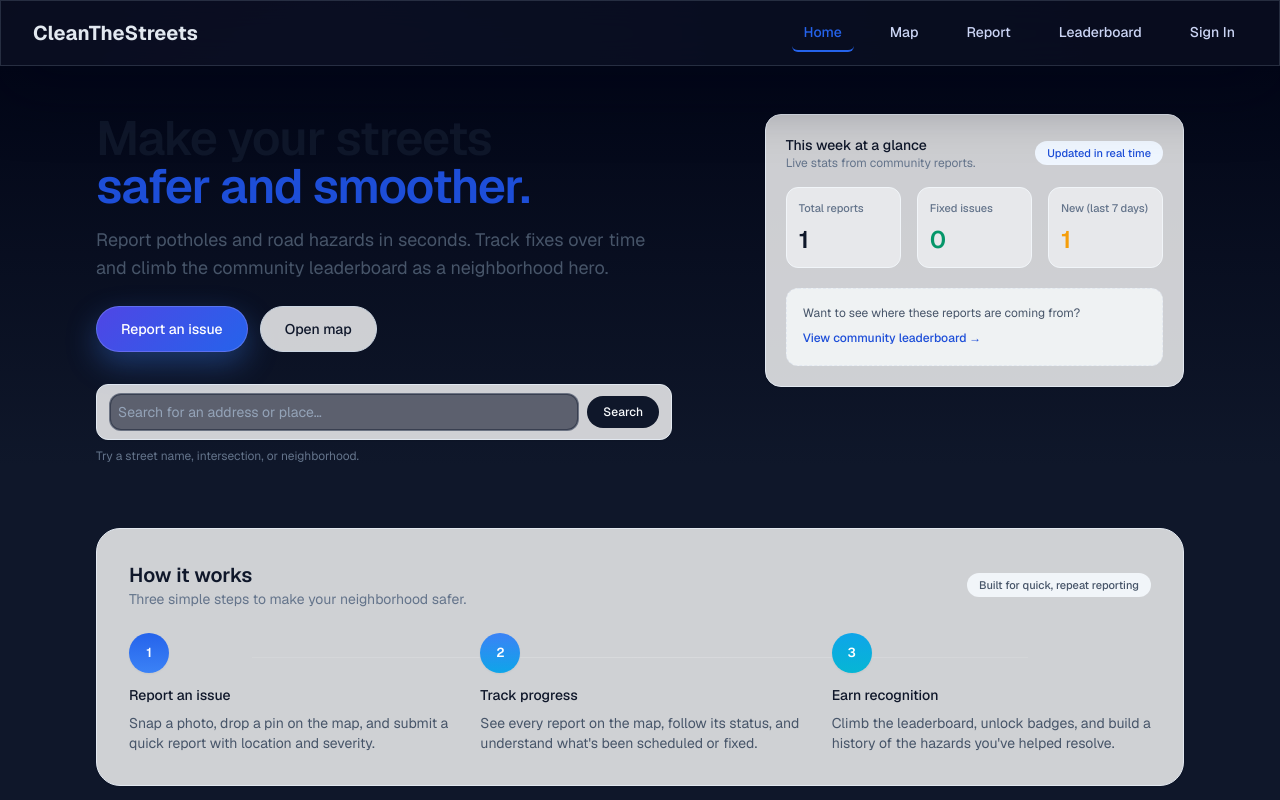
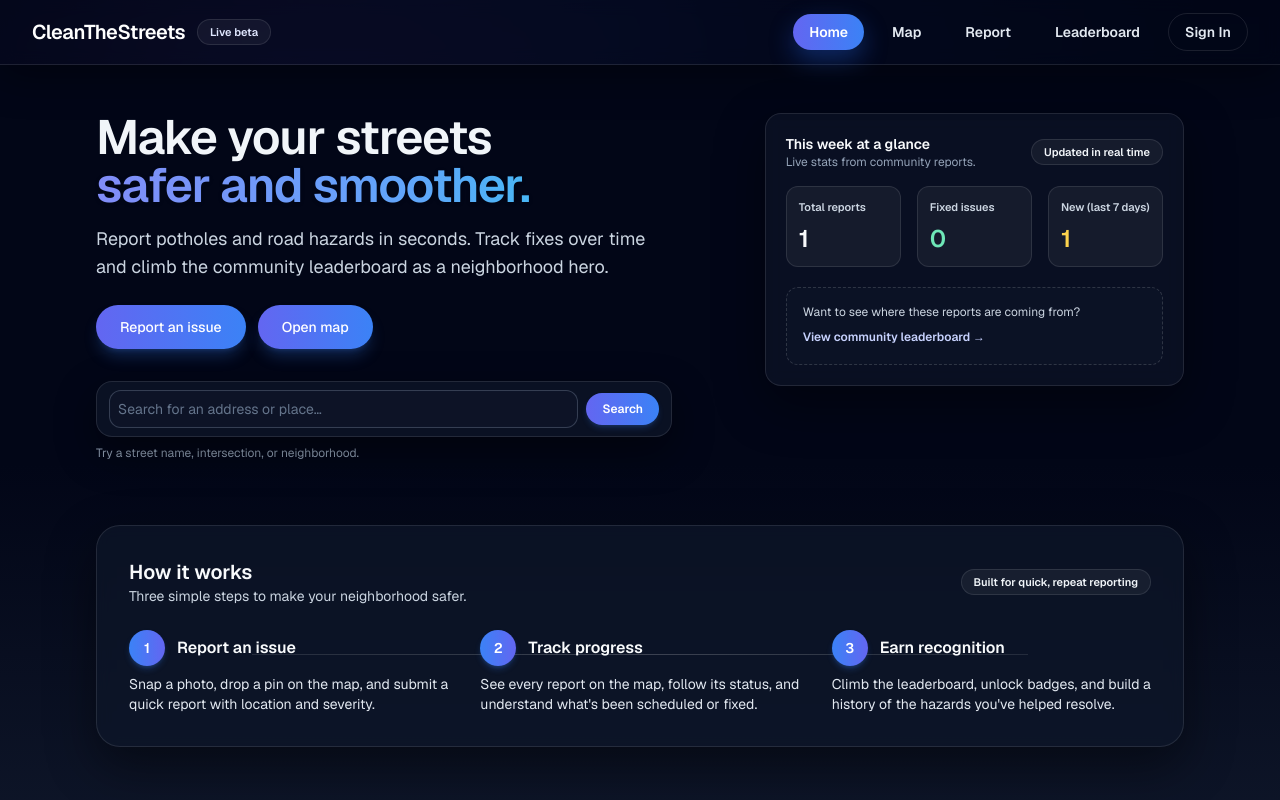
Before and after one commit to theohudson24/cleanthestreets, a Next.js app: page / in a window 1280 px wide. Shown: the top 800 px of the page. Built offline with nearby package versions, Linux system fonts and the light colour scheme.

Commit message:
Homepage update

```diff
--- a/src/app/page.js
+++ b/src/app/page.js
@@ -47,18 +47,18 @@ export default function Home() {
   };
 
   return (
-    <div className="min-h-screen bg-gradient-to-b from-slate-950 via-slate-900 to-slate-900 text-slate-100">
+    <div className="min-h-screen bg-gradient-to-b from-slate-950 via-slate-950 to-slate-900 text-slate-100">
       {/* main content sits under your existing global navbar */}
       <div className="max-w-6xl mx-auto px-4 sm:px-6 lg:px-8 py-12">
         {/* Main layout: hero + stats card */}
         <main className="grid gap-10 lg:grid-cols-[minmax(0,1.5fr)_minmax(0,1fr)] items-start">
           {/* Left: Hero + search + primary actions */}
           <section>
-            <h1 className="text-4xl sm:text-5xl font-semibold tracking-tight text-slate-900 mb-4">
-              Make your streets
-              <span className="block text-blue-700">safer and smoother.</span>
+            <h1 className="text-4xl sm:text-5xl font-semibold tracking-tight mb-4">
+              <span className="text-slate-100">Make your streets</span>
+              <span className="block bg-gradient-to-r from-indigo-400 via-blue-400 to-cyan-400 bg-clip-text text-transparent drop-shadow">safer and smoother.</span>
             </h1>
-            <p className="text-base sm:text-lg text-slate-600 max-w-xl mb-6">
+            <p className="text-base sm:text-lg text-slate-300 max-w-xl mb-6">
               Report potholes and road hazards in seconds. Track fixes over time and
               climb the community leaderboard as a neighborhood hero.
             </p>
@@ -67,13 +67,13 @@ export default function Home() {
             <div className="flex flex-col sm:flex-row gap-3 mb-8">
               <Link
                 href="/report"
-                className="inline-flex items-center justify-center rounded-full bg-blue-600 px-6 py-3 text-sm font-medium text-white shadow-sm hover:bg-blue-700 transition-colors"
+                className="inline-flex items-center justify-center rounded-full bg-gradient-to-r from-indigo-500 to-blue-500 px-6 py-3 text-sm font-medium text-white shadow-lg shadow-blue-500/25 hover:brightness-110 transition"
               >
                 Report an issue
               </Link>
               <Link
                 href="/map"
-                className="inline-flex items-center justify-center rounded-full border border-slate-300 bg-white/80 px-6 py-3 text-sm font-medium text-slate-900 hover:bg-white transition-colors"
+                className="inline-flex items-center justify-center rounded-full bg-gradient-to-r from-indigo-500 to-blue-500 px-6 py-3 text-sm font-medium text-white shadow-lg shadow-blue-500/25 hover:brightness-110 transition"
               >
                 Open map
               </Link>
@@ -83,23 +83,23 @@ export default function Home() {
             <div className="max-w-xl">
               <form
                 onSubmit={handleSearch}
-                className="flex items-center gap-2 rounded-xl border border-slate-200 bg-white/80 px-3 py-2 shadow-sm"
+                className="flex items-center gap-2 rounded-2xl border border-white/10 bg-slate-900/70 px-3 py-2 shadow-[0_15px_40px_rgba(0,0,0,0.45)] backdrop-blur"
               >
                 <input
                   type="text"
                   value={searchQuery}
                   onChange={(e) => setSearchQuery(e.target.value)}
                   placeholder="Search for an address or place…"
-                  className="flex-1 border-none bg-transparent px-2 py-2 text-sm text-slate-900 placeholder:text-slate-400 focus:outline-none focus:ring-0"
+                  className="flex-1 border-none bg-transparent px-2 py-2 text-sm text-slate-100 placeholder:text-slate-500 focus:outline-none focus:ring-0"
                 />
                 <button
                   type="submit"
-                  className="inline-flex items-center rounded-full bg-slate-900 px-4 py-2 text-xs font-medium text-slate-50 hover:bg-slate-800 transition-colors"
+                  className="inline-flex items-center rounded-full bg-gradient-to-r from-indigo-500 to-blue-500 px-4 py-2 text-xs font-semibold text-white shadow-md shadow-blue-500/20 hover:brightness-110 transition"
                 >
                   Search
                 </button>
               </form>
-              <p className="mt-2 text-xs text-slate-500">
+              <p className="mt-2 text-xs text-slate-400">
                 Try a street name, intersection, or neighborhood.
               </p>
             </div>
@@ -107,66 +107,41 @@ export default function Home() {
 
           {/* Right: Stats card */}
           <aside>
-            <div className="rounded-2xl border border-slate-200 bg-white/80 p-5 shadow-sm">
+            <div className="rounded-2xl border border-white/10 bg-slate-900/60 p-5 shadow-[0_18px_50px_rgba(0,0,0,0.4)] backdrop-blur">
               <div className="flex items-center justify-between mb-4">
                 <div>
-                  <h2 className="text-sm font-medium text-slate-900">This week at a glance</h2>
-                  <p className="text-xs text-slate-500">
-                    Live stats from community reports.
-                  </p>
+                  <h2 className="text-sm font-semibold text-slate-50">This week at a glance</h2>
+                  <p className="text-xs text-slate-400">Live stats from community reports.</p>
                 </div>
-                <span className="rounded-full bg-blue-50 px-3 py-1 text-[11px] font-medium text-blue-700">
+                <span className="rounded-full bg-white/5 px-3 py-1 text-[11px] font-semibold text-slate-100 border border-white/10">
                   Updated in real time
                 </span>
               </div>
 
               <div className="grid grid-cols-1 gap-4 sm:grid-cols-3">
-                <div className="rounded-xl border border-slate-100 bg-slate-50/60 p-3">
-                  <div className="text-[11px] font-medium text-slate-500 mb-2">
-                    Total reports
-                  </div>
-                  <div className="text-2xl font-semibold text-slate-900 leading-tight">
-                    {loading ? (
-                      <LoadingSpinner size="sm" className="mx-auto" />
-                    ) : (
-                      stats.total ?? '—'
-                    )}
+                <div className="rounded-xl border border-white/10 bg-white/5 p-3">
+                  <div className="text-[11px] font-semibold text-slate-300 mb-2">Total reports</div>
+                  <div className="text-2xl font-semibold text-slate-50 leading-tight">
+                    {loading ? <LoadingSpinner size="sm" className="mx-auto" /> : stats.total ?? '—'}
                   </div>
                 </div>
-                <div className="rounded-xl border border-slate-100 bg-slate-50/60 p-3">
-                  <div className="text-[11px] font-medium text-slate-500 mb-2">
-                    Fixed issues
-                  </div>
-                  <div className="text-2xl font-semibold text-emerald-600 leading-tight">
-                    {loading ? (
-                      <LoadingSpinner size="sm" className="mx-auto" />
-                    ) : (
-                      stats.fixed ?? '—'
-                    )}
+                <div className="rounded-xl border border-white/10 bg-white/5 p-3">
+                  <div className="text-[11px] font-semibold text-slate-300 mb-2">Fixed issues</div>
+                  <div className="text-2xl font-semibold text-emerald-300 leading-tight">
+                    {loading ? <LoadingSpinner size="sm" className="mx-auto" /> : stats.fixed ?? '—'}
                   </div>
                 </div>
-                <div className="rounded-xl border border-slate-100 bg-slate-50/60 p-3">
-                  <div className="text-[11px] font-medium text-slate-500 mb-2">
-                    New (last 7 days)
-                  </div>
-                  <div className="text-2xl font-semibold text-amber-500 leading-tight">
-                    {loading ? (
-                      <LoadingSpinner size="sm" className="mx-auto" />
-                    ) : (
-                      stats.recent ?? '—'
-                    )}
+                <div className="rounded-xl border border-white/10 bg-white/5 p-3">
+                  <div className="text-[11px] font-semibold text-slate-300 mb-2">New (last 7 days)</div>
+                  <div className="text-2xl font-semibold text-amber-300 leading-tight">
+                    {loading ? <LoadingSpinner size="sm" className="mx-auto" /> : stats.recent ?? '—'}
                   </div>
                 </div>
               </div>
 
-              <div className="mt-5 rounded-xl border border-dashed border-slate-200 bg-slate-50/80 p-4">
-                <p className="text-xs text-slate-600 mb-1">
-                  Want to see where these reports are coming from?
-                </p>
-                <Link
-                  href="/leaderboard"
-                  className="text-xs font-medium text-blue-700 hover:text-blue-800"
-                >
+              <div className="mt-5 rounded-xl border border-dashed border-white/15 bg-slate-900/50 p-4">
+                <p className="text-xs text-slate-300 mb-1">Want to see where these reports are coming from?</p>
+                <Link href="/leaderboard" className="text-xs font-semibold text-indigo-200 hover:text-white">
                   View community leaderboard →
                 </Link>
               </div>
@@ -174,19 +149,15 @@ export default function Home() {
           </aside>
         </main>
 
-        {/* How it works – more stylized / Linear-like */}
+        {/* How it works – Linear-inspired glass */}
         <section className="mt-16">
-          <div className="rounded-3xl border border-slate-200 bg-white/80 p-6 sm:p-8 shadow-sm">
+          <div className="rounded-3xl border border-white/10 bg-slate-900/65 text-slate-100 p-6 sm:p-8 shadow-[0_18px_50px_rgba(0,0,0,0.45)] backdrop-blur">
             <div className="flex items-center justify-between mb-6">
               <div>
-                <h2 className="text-lg sm:text-xl font-semibold text-slate-900">
-                  How it works
-                </h2>
-                <p className="text-xs sm:text-sm text-slate-500">
-                  Three simple steps to make your neighborhood safer.
-                </p>
+                <h2 className="text-lg sm:text-xl font-semibold text-slate-50">How it works</h2>
+                <p className="text-xs sm:text-sm text-slate-300">Three simple steps to make your neighborhood safer.</p>
               </div>
-              <span className="hidden sm:inline-flex items-center rounded-full bg-slate-100 px-3 py-1 text-[11px] font-medium text-slate-600">
+              <span className="hidden sm:inline-flex items-center rounded-full bg-white/5 px-3 py-1 text-[11px] font-semibold text-slate-100 border border-white/10">
                 Built for quick, repeat reporting
               </span>
             </div>
@@ -198,43 +169,40 @@ export default function Home() {
               <div className="grid gap-8 sm:grid-cols-3">
                 {/* Step 1 */}
                 <div className="relative flex flex-col gap-2">
-                  <div className="inline-flex h-10 w-10 items-center justify-center rounded-full bg-gradient-to-b from-blue-600 to-blue-500 text-[13px] font-semibold text-white shadow-sm">
-                    1
+                  <div className="flex items-center gap-3">
+                    <span className="flex h-9 w-9 items-center justify-center rounded-full bg-gradient-to-r from-blue-500 to-indigo-500 text-white text-sm font-semibold shadow-md shadow-blue-500/25">
+                      1
+                    </span>
+                    <h3 className="text-base font-semibold text-slate-50">Report an issue</h3>
                   </div>
-                  <h3 className="mt-1 text-sm font-medium text-slate-900">
-                    Report an issue
-                  </h3>
-                  <p className="text-xs sm:text-sm text-slate-600">
-                    Snap a photo, drop a pin on the map, and submit a quick report with
-                    location and severity.
+                  <p className="text-sm text-slate-200">
+                    Snap a photo, drop a pin on the map, and submit a quick report with location and severity.
                   </p>
                 </div>
 
                 {/* Step 2 */}
                 <div className="relative flex flex-col gap-2">
-                  <div className="inline-flex h-10 w-10 items-center justify-center rounded-full bg-gradient-to-b from-blue-500 to-sky-500 text-[13px] font-semibold text-white shadow-sm">
-                    2
+                  <div className="flex items-center gap-3">
+                    <span className="flex h-9 w-9 items-center justify-center rounded-full bg-gradient-to-r from-blue-500 to-indigo-500 text-white text-sm font-semibold shadow-md shadow-blue-500/25">
+                      2
+                    </span>
+                    <h3 className="text-base font-semibold text-slate-50">Track progress</h3>
                   </div>
-                  <h3 className="mt-1 text-sm font-medium text-slate-900">
-                    Track progress
-                  </h3>
-                  <p className="text-xs sm:text-sm text-slate-600">
-                    See every report on the map, follow its status, and understand what&apos;s
-                    been scheduled or fixed.
+                  <p className="text-sm text-slate-200">
+                    See every report on the map, follow its status, and understand what&apos;s been scheduled or fixed.
                   </p>
                 </div>
 
                 {/* Step 3 */}
                 <div className="relative flex flex-col gap-2">
-                  <div className="inline-flex h-10 w-10 items-center justify-center rounded-full bg-gradient-to-b from-sky-500 to-cyan-500 text-[13px] font-semibold text-white shadow-sm">
-                    3
+                  <div className="flex items-center gap-3">
+                    <span className="flex h-9 w-9 items-center justify-center rounded-full bg-gradient-to-r from-blue-500 to-indigo-500 text-white text-sm font-semibold shadow-md shadow-blue-500/25">
+                      3
+                    </span>
+                    <h3 className="text-base font-semibold text-slate-50">Earn recognition</h3>
                   </div>
-                  <h3 className="mt-1 text-sm font-medium text-slate-900">
-                    Earn recognition
-                  </h3>
-                  <p className="text-xs sm:text-sm text-slate-600">
-                    Climb the leaderboard, unlock badges, and build a history of the
-                    hazards you&apos;ve helped resolve.
+                  <p className="text-sm text-slate-200">
+                    Climb the leaderboard, unlock badges, and build a history of the hazards you&apos;ve helped resolve.
                   </p>
                 </div>
               </div>
--- a/src/components/navigatiorbar.js
+++ b/src/components/navigatiorbar.js
@@ -19,7 +19,6 @@ export default function NavigationBar() {
           try {
             setUser(JSON.parse(userData));
           } catch (e) {
-            // Invalid user data
             setUser(null);
           }
         } else {
@@ -54,34 +53,43 @@ export default function NavigationBar() {
     : baseNavLinks;
 
   return (
-    <nav className="bg-white border-b border-gray-200 shadow-sm">
+    <nav className="sticky top-0 z-40 bg-slate-950/70 backdrop-blur border-b border-white/10 shadow-[0_10px_40px_rgba(0,0,0,0.4)]">
       <div className="max-w-7xl mx-auto px-4 sm:px-6 lg:px-8">
         <div className="flex justify-between items-center h-16">
-          <div className="flex items-center">
-            <Link href="/" className="text-xl font-bold text-gray-900">
+          <div className="flex items-center gap-3">
+            <Link
+              href="/"
+              className="text-lg sm:text-xl font-semibold text-white tracking-tight"
+            >
               CleanTheStreets
             </Link>
+            <span className="hidden sm:inline-flex rounded-full bg-white/5 px-3 py-1 text-[11px] font-semibold text-indigo-100 border border-white/10">
+              Live beta
+            </span>
           </div>
 
           {/* Desktop Navigation */}
-          <div className="hidden md:flex space-x-6">
+          <div className="hidden md:flex items-center space-x-3">
             {navLinks.map((link) => (
               <Link
                 key={link.href}
                 href={link.href}
-                className={`px-3 py-2 rounded-md text-sm font-medium transition-colors ${
+                className={`relative inline-flex items-center px-4 py-2 text-sm font-semibold rounded-full transition-all duration-200 ${
                   isActive(link.href)
-                    ? 'text-blue-600 border-b-2 border-blue-600'
-                    : 'text-gray-700 hover:text-blue-600'
+                    ? 'text-white bg-gradient-to-r from-indigo-500 to-blue-500 shadow-[0_10px_25px_rgba(37,99,235,0.35)]'
+                    : 'text-slate-200 hover:text-white hover:bg-white/5 hover:shadow-[0_10px_25px_rgba(59,130,246,0.25)]'
                 }`}
               >
                 {link.label}
+                {!isActive(link.href) && (
+                  <span className="absolute inset-0 rounded-full bg-gradient-to-r from-indigo-500/0 via-blue-500/0 to-cyan-400/0 opacity-0 blur-md transition hover:opacity-50" />
+                )}
               </Link>
             ))}
             {!user && (
               <Link
                 href="/signin"
-                className="px-3 py-2 rounded-md text-sm font-medium text-gray-700 hover:text-blue-600"
+                className="inline-flex items-center px-4 py-2 text-sm font-semibold text-slate-200 rounded-full border border-white/10 hover:text-white hover:border-blue-400/50 transition"
               >
                 Sign In
               </Link>
@@ -91,7 +99,7 @@ export default function NavigationBar() {
           {/* Mobile Menu Button */}
           <button
             onClick={() => setIsMenuOpen(!isMenuOpen)}
-            className="md:hidden text-gray-700 hover:text-blue-600"
+            className="md:hidden text-slate-200 hover:text-white"
           >
             <svg className="h-6 w-6" fill="none" viewBox="0 0 24 24" stroke="currentColor">
               {isMenuOpen ? (
@@ -111,10 +119,10 @@ export default function NavigationBar() {
                 key={link.href}
                 href={link.href}
                 onClick={() => setIsMenuOpen(false)}
-                className={`block px-3 py-2 rounded-md text-base font-medium ${
+                className={`block px-3 py-2 rounded-full text-base font-semibold transition ${
                   isActive(link.href)
-                    ? 'text-blue-600 bg-blue-50'
-                    : 'text-gray-700 hover:bg-gray-50'
+                    ? 'text-white bg-gradient-to-r from-indigo-500 to-blue-500 shadow-[0_12px_30px_rgba(37,99,235,0.35)]'
+                    : 'text-slate-200 bg-white/5 border border-white/5 hover:border-blue-400/40'
                 }`}
               >
                 {link.label}
@@ -124,7 +132,7 @@ export default function NavigationBar() {
               <Link
                 href="/signin"
                 onClick={() => setIsMenuOpen(false)}
-                className="block px-3 py-2 rounded-md text-base font-medium text-gray-700 hover:bg-gray-50"
+                className="block px-3 py-2 rounded-full text-base font-semibold text-slate-200 bg-white/5 border border-white/5 hover:border-blue-400/40 transition"
               >
                 Sign In
               </Link>
```
